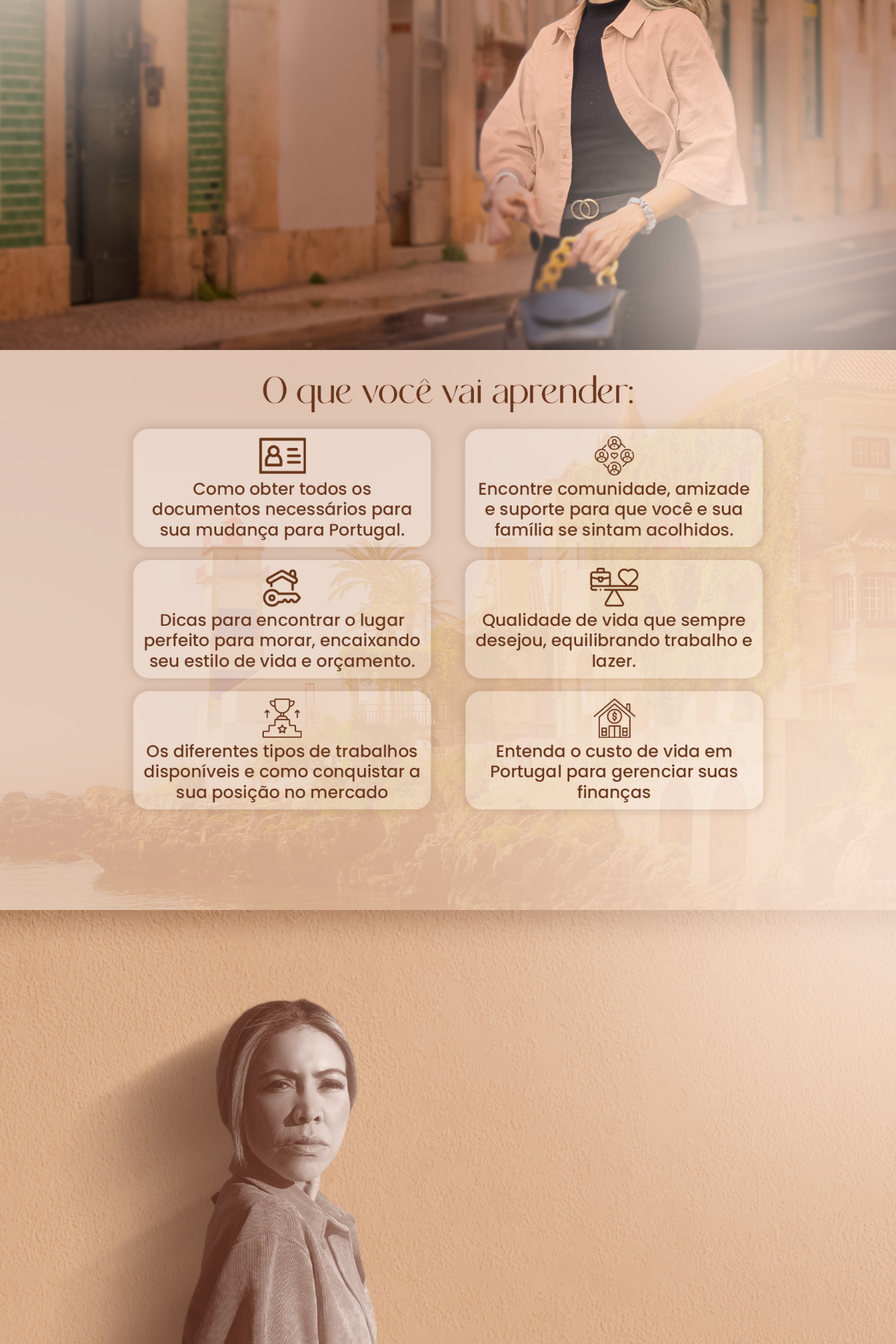
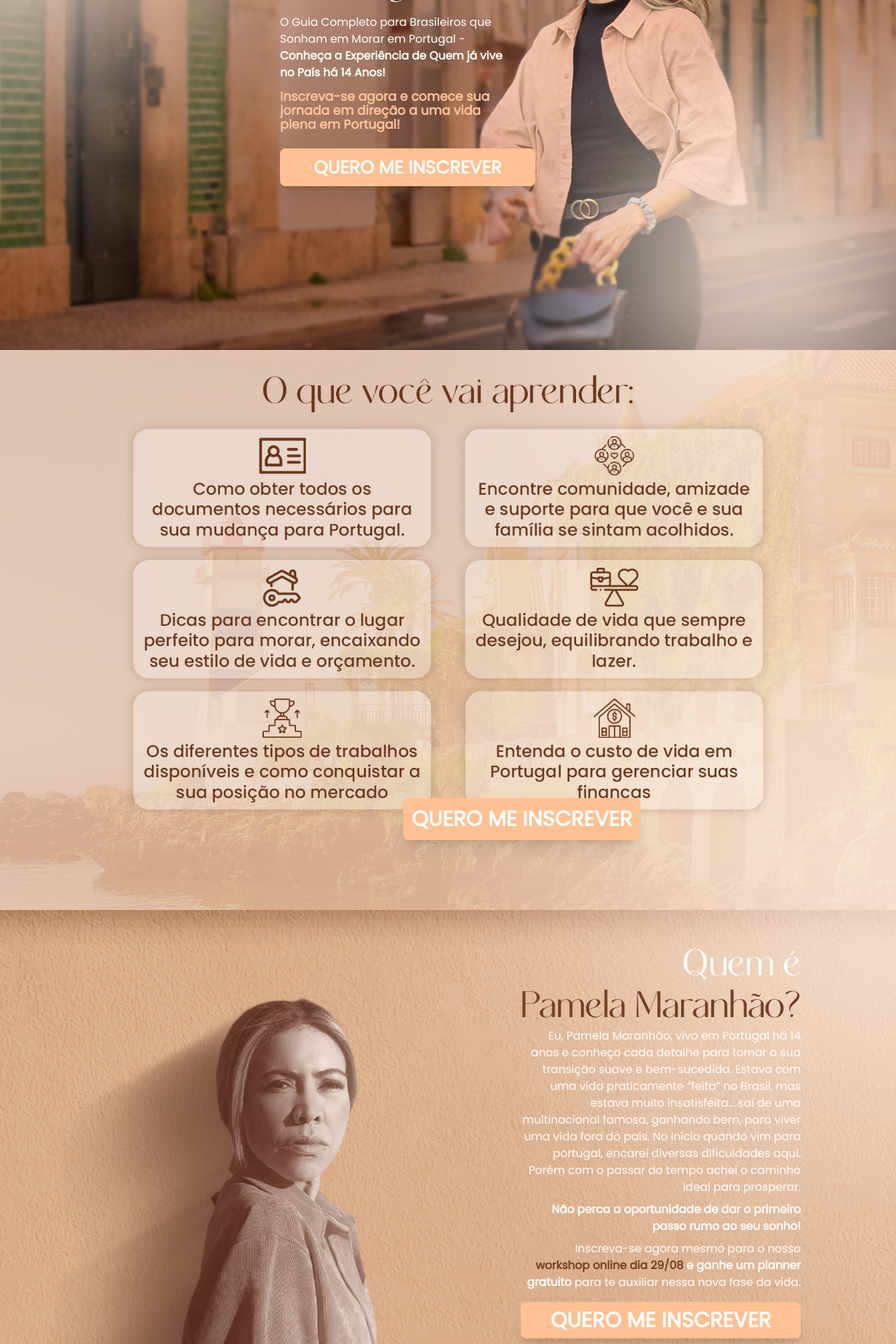
Before and after one commit to bertoldoklinger/pagina-de-captura-pamela-maranhao, a React (Vite) app: page / in a window 1280 px wide. Shown: the part 300-2220 px from the top of the page at 70% size. Built offline with nearby package versions, Linux system fonts and the light colour scheme.

Commit message:
feat: finish lp

```diff
--- a/src/components/About.jsx
+++ b/src/components/About.jsx
@@ -4,6 +4,30 @@
 export function About() {
   return (
     <div className="bg-about-mobile md:bg-about-desktop bg-cover bg-center h-screen w-full">
+      <div className="flex flex-col h-full w-[100%] px-6 py-3 md:w-[28rem] md:ml-[45rem] md:pt-12">
+        <h1 className="font-rachelya text-white text-4xl text-center md:text-right md:text-6xl">Quem é</h1>
+        <h1 className="font-rachelya text-about-text text-4xl text-center md:text-right md:text-6xl md:whitespace-nowrap md:pr-9">Pamela Maranhão?</h1>
+        <p className="font-poppins text-white text-center text-sm md:text-right md:text-base">Eu, Pamela Maranhão, vivo em Portugal há 14 anos e conheço cada detalhe para tornar a sua transição suave e bem-sucedida. Estava com uma vida praticamente “feita” no Brasil, mas estava muito insatisfeita… saí de uma multinacional famosa, ganhando bem, para viver uma vida fora do país. No início quando vim para portugal, encarei diversas dificuldades aqui. Porém com o passar do tempo achei o caminho ideal para prosperar.</p>
+        <p className="font-poppins font-bold text-white text-center text-sm pt-2 md:text-right md:text-base">Não perca a oportunidade de dar o primeiro passo rumo ao seu sonho! </p>
+        <p className="font-poppins text-white text-center text-sm pt-2 md:text-right md:mb-4 md:text-base">Inscreva-se agora mesmo para o nosso <span className="font-poppins font-extrabold text-about-text  text-base">workshop online dia 29/08</span><span className="font-poppins font-bold text-white  text-base"> e ganhe um planner gratuito</span> para te auxiliar nessa nova fase da vida.</p>
+        <button className="
+          font-poppins
+          font-bold
+          bg-button-bg
+          text-white
+          text-center
+          text-[1.6rem]
+          mt-[20.5rem]
+          p-2
+          rounded-lg
+          shadow-xl
+          md:mt-0
+          md:whitespace-nowrap
+          md:text-3xl
+        ">
+        QUERO ME INSCREVER
+      </button>
+      </div>
     </div>
   );
 }
--- a/src/components/Hero.jsx
+++ b/src/components/Hero.jsx
@@ -1,9 +1,46 @@
 
 
 export function Hero() {
-  return (
-    <div className="bg-hero-mobile md:bg-hero-desktop bg-cover bg-center h-screen w-full">
+   return (
+      <div className="bg-hero-mobile md:bg-hero-desktop bg-cover  bg-center h-screen w-full">
+         <div className=" h-full w-full pt-16 px-2 iphonexr:px-4 iphonexr:pt-20 md:w-[27rem] md:ml-96 md:pt-40 ">
+            <h1 className="text-white text-center font-rachelya text-5xl  mb-2 md:text-left md:text-[3rem] md:pr-4 ">Descubra Como Viver uma Vida Próspera em Portugal!</h1>
+            <p className="font-poppins text-white text-center text-[1.24rem] leading-tight  pt-2 md:text-left md:pr-20 md:text-base ">
+               O Guia Completo para Brasileiros que Sonham em Morar em Portugal -
+            </p>
+            <p className="font-poppins font-bold text-white text-center text-xl leading-tight md:text-left md:pr-20 md:text-base">
+               Conheça a Experiência de Quem já vive no País há 14 Anos!
+            </p>
+            <p className="font-poppins font-extrabold text-p-text text-center text-xl leading-tight mt-1 pr-2 pt-2 md:text-left md:pr-20 md:text-lg md:leading-5">
+               Inscreva-se agora e comece sua jornada em direção a uma vida plena em Portugal!
+            </p>
+            <button className="font-poppins
+            font-bold
+            bg-button-bg
+            text-white
+            text-center
+            text-[1.6rem]
+            px-8
+            ml-6
+            mt-[22rem]
+            p-2
 
-    </div>
-  );
+            rounded-lg
+            shadow-xl
+            iphonexr:mt-[23.5rem]
+            iphone12pro:mt-[21.5rem]
+            md:text-[1.6rem]
+            md:mt-6
+            md:px-12
+            md:p-1
+            md:ml-0
+            md:py-2
+            "
+            >
+               QUERO ME INSCREVER
+            </button>
+
+         </div>
+      </div>
+);
 }
--- a/src/components/Learning.jsx
+++ b/src/components/Learning.jsx
@@ -1,8 +1,31 @@
+
 
 export function Learning() {
   return (
     <div className="bg-learning-mobile md:bg-learning-desktop bg-cover bg-center h-screen w-full">
-
+      <button className="
+              font-poppins
+              font-bold
+            bg-button-bg
+              shadow-xl
+            text-white
+              text-center
+              text-[1.6rem]
+              px-8
+              py-1
+              rounded-lg
+              ml-8
+              mt-[48.5rem]
+              iphonexr:mt-[51.25rem]
+              iphonexr:ml-10
+              md:mt-[40rem]
+              md:ml-[36rem]
+              md:whitespace-nowrap
+              md:text-3xl
+              md:p-3
+      ">
+        QUERO ME INSCREVER
+      </button>
     </div>
   );
 }
--- a/tailwind.config.js
+++ b/tailwind.config.js
@@ -17,8 +17,26 @@ export default {
       fontFamily: {
         rachelya: ['rachelya'],
         poppins: ['poppins', 'sans-serif'],
+        poppinsbold: ['poppinsbold', 'sans-serif']
+      },
+      colors: {
+        'button-bg': '#FFC092',
+        'p-text': '#FDC39C',
+        'about-text': '#744127',
+      },
+      fontSize: {
+        'hero-title': '',
+        'hero-subtitle': '1.5rem',
+        'hero-paragraph': '8px',
+        'hero-button': '1.125rem',
+      },
+      screens: {
+        'iphonexr': '414px',
+        'iphone12pro': '390px',
+        'iphonese': '375px',
+        'pc': '1024px',
       },
     },
-  },
-  plugins: [],
+    plugins: [],
+  }
 }
```
Also changed, not shown: src/assets/learningDesktopBackground.jpg.
